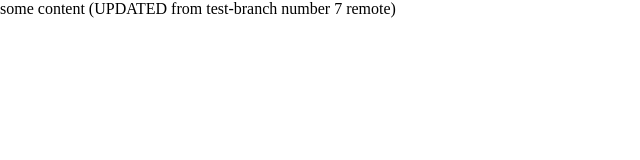
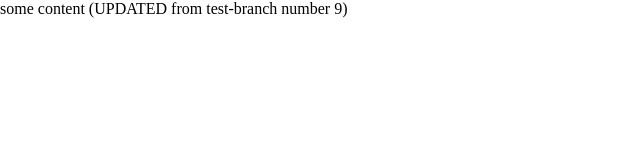
Before and after one commit to artem-kuznecov/cutaway, a React (Vite) app: page / in a window 1280 px wide. Shown: the top 160 px of the page, without its empty margins (0-640 px from the left). Built offline with nearby package versions, Linux system fonts and the light colour scheme.

Commit message:
tyesting auto-deploy #9

```diff
--- a/src/App.tsx
+++ b/src/App.tsx
@@ -1,7 +1,7 @@
 export const App = () => {
   return (
     <div>
-      some content (UPDATED from test-branch number 7 remote)
+      some content (UPDATED from test-branch number 9)
     </div>
   )
 }
```
